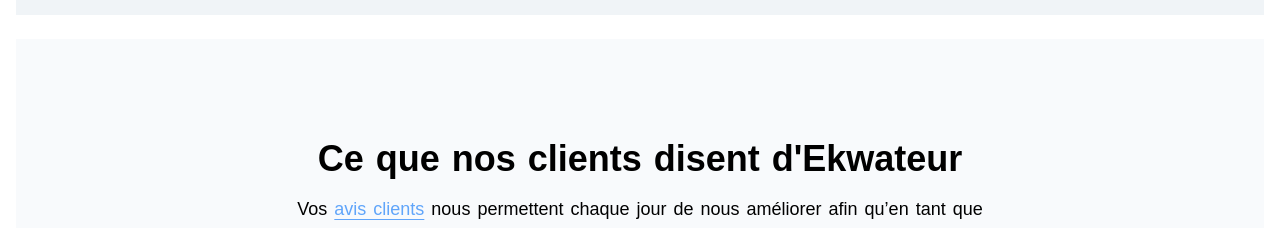
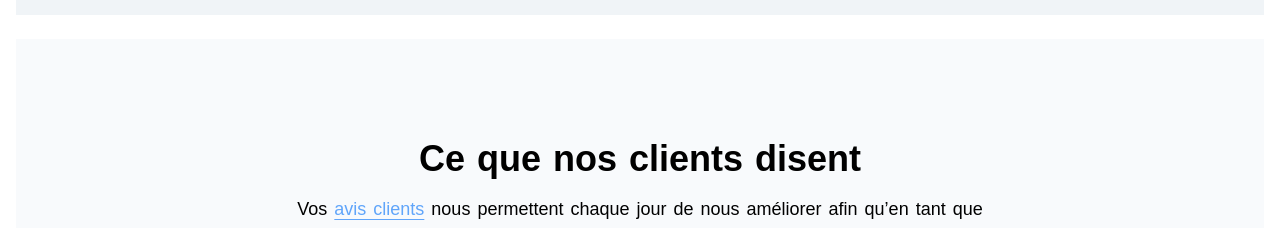
Before and after one commit to mosisgaye/comparateur, a Next.js app: page / in a window 1280 px wide. Shown: the part 1800-2028 px from the top of the page. Built offline with nearby package versions, Linux system fonts and the light colour scheme; no server answers; the database is empty.

Commit message:
Description des modifications

```diff
--- a/components/Rating.tsx
+++ b/components/Rating.tsx
@@ -31,7 +31,7 @@
       {/* Title and Subtitle */}
       <div className="text-center mb-12">
         <h2 className="text-3xl md:text-4xl font-bold text-black dark:text-slate-50 mb-4">
-          Ce que nos clients disent d'Ekwateur
+          Ce que nos clients disent
         </h2>
         <p className="text-sm md:text-lg text-black dark:text-white max-w-3xl mx-auto">
           Vos <span className="underline text-blue-400">avis clients</span> nous permettent chaque jour de nous améliorer afin qu’en tant que fournisseur d’énergie verte on puisse vous proposer des offres d’énergie renouvelable toujours plus proches de vos attentes et de votre budget.
```
